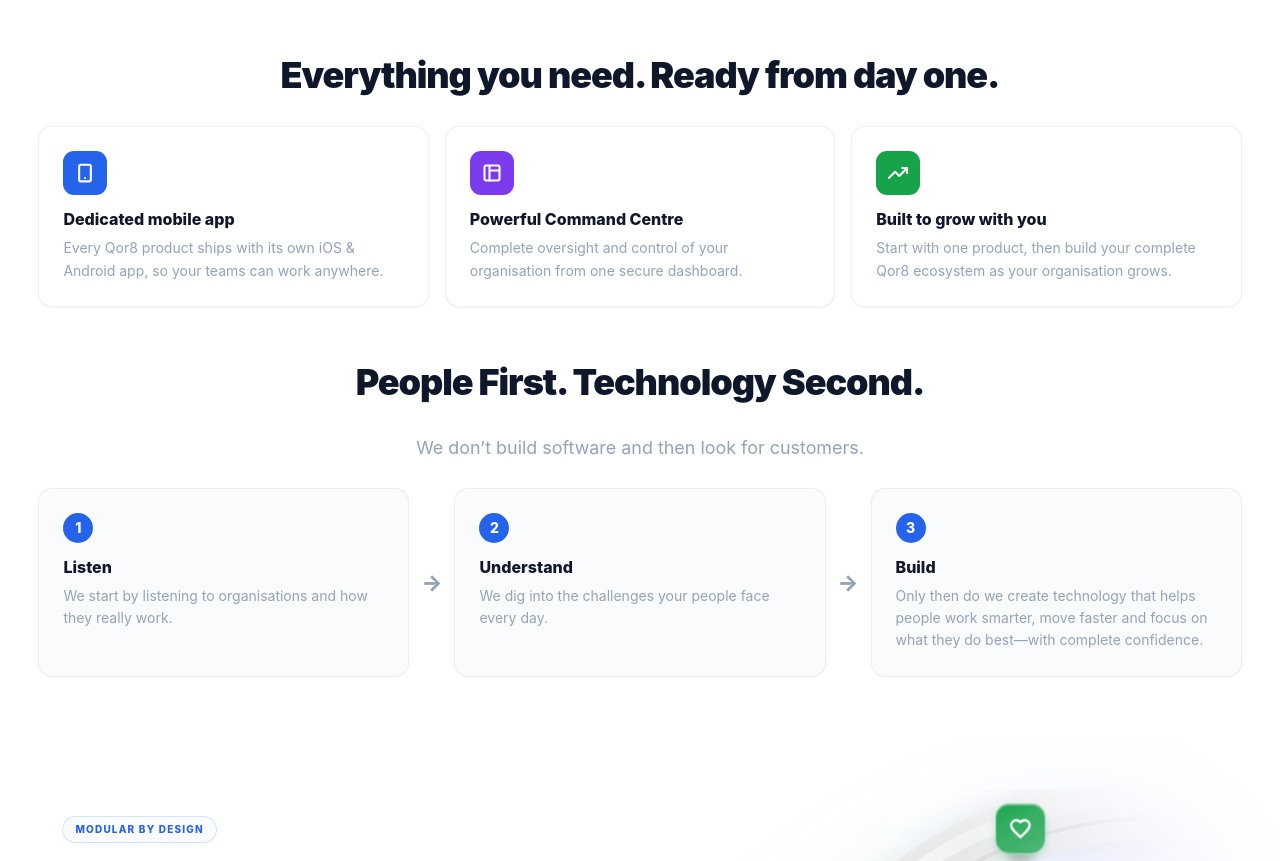
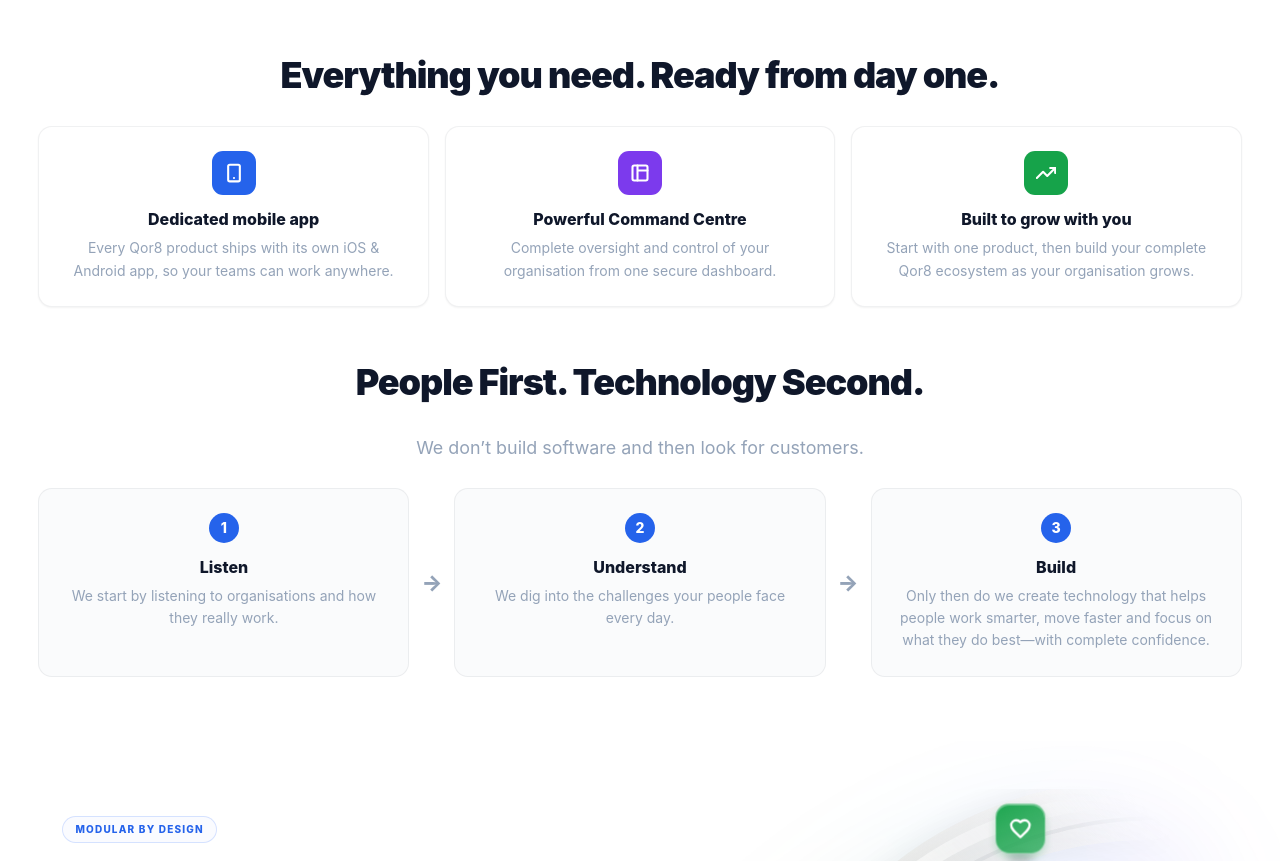
Before and after one commit to oplexdevelopers-code/qor8main, a React (Vite) app: page / in a window 1280 px wide. Shown: the part 720-1581 px from the top of the page. Built offline with nearby package versions, Linux system fonts and the light colour scheme.

Commit message:
style: center align card content and adjust mobile section ordering

```diff
--- a/src/App.css
+++ b/src/App.css
@@ -1196,7 +1196,10 @@
   border-radius: 14px;
   padding: var(--spacing-5);
   box-shadow: var(--shadow-sm);
-  text-align: left;
+  text-align: center;
+  display: flex;
+  flex-direction: column;
+  align-items: center;
   transition: transform 0.3s var(--transition-fluid), box-shadow 0.3s;
 }
 
@@ -1251,7 +1254,10 @@
   border: 1px solid rgba(15, 23, 42, 0.06);
   border-radius: 14px;
   padding: var(--spacing-5);
-  text-align: left;
+  text-align: center;
+  display: flex;
+  flex-direction: column;
+  align-items: center;
 }
 
 .value-step-num {
@@ -1952,6 +1958,14 @@
   .signin-link {
     display: none;
   }
+  /* Mobile: lift the apps section up to sit right after the hero,
+     ahead of the value-props and orbit sections. */
+  .hero-section {
+    order: -2;
+  }
+  .ecosystem-section {
+    order: -1;
+  }
   .apps-grid {
     grid-template-columns: repeat(3, 1fr);
   }
```
